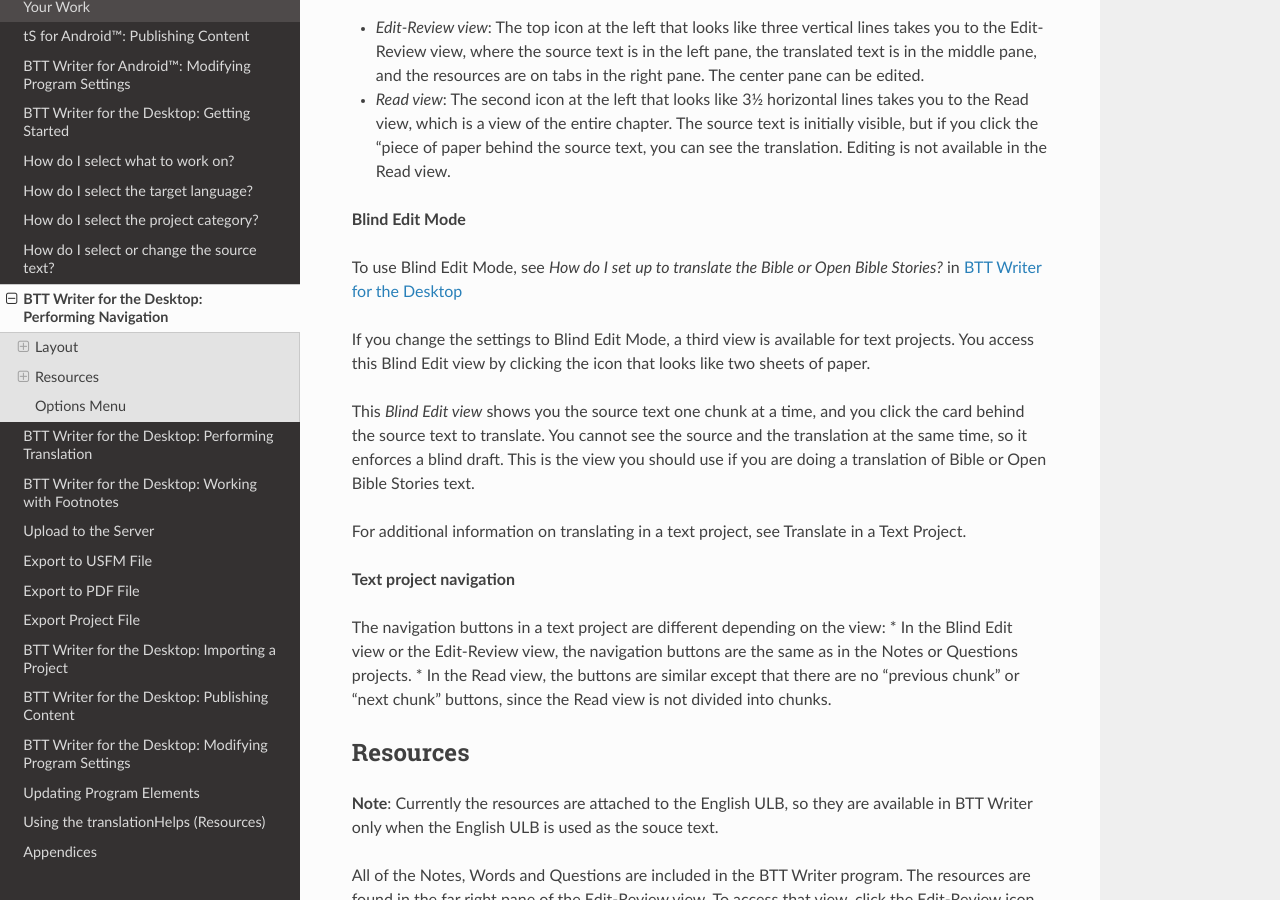
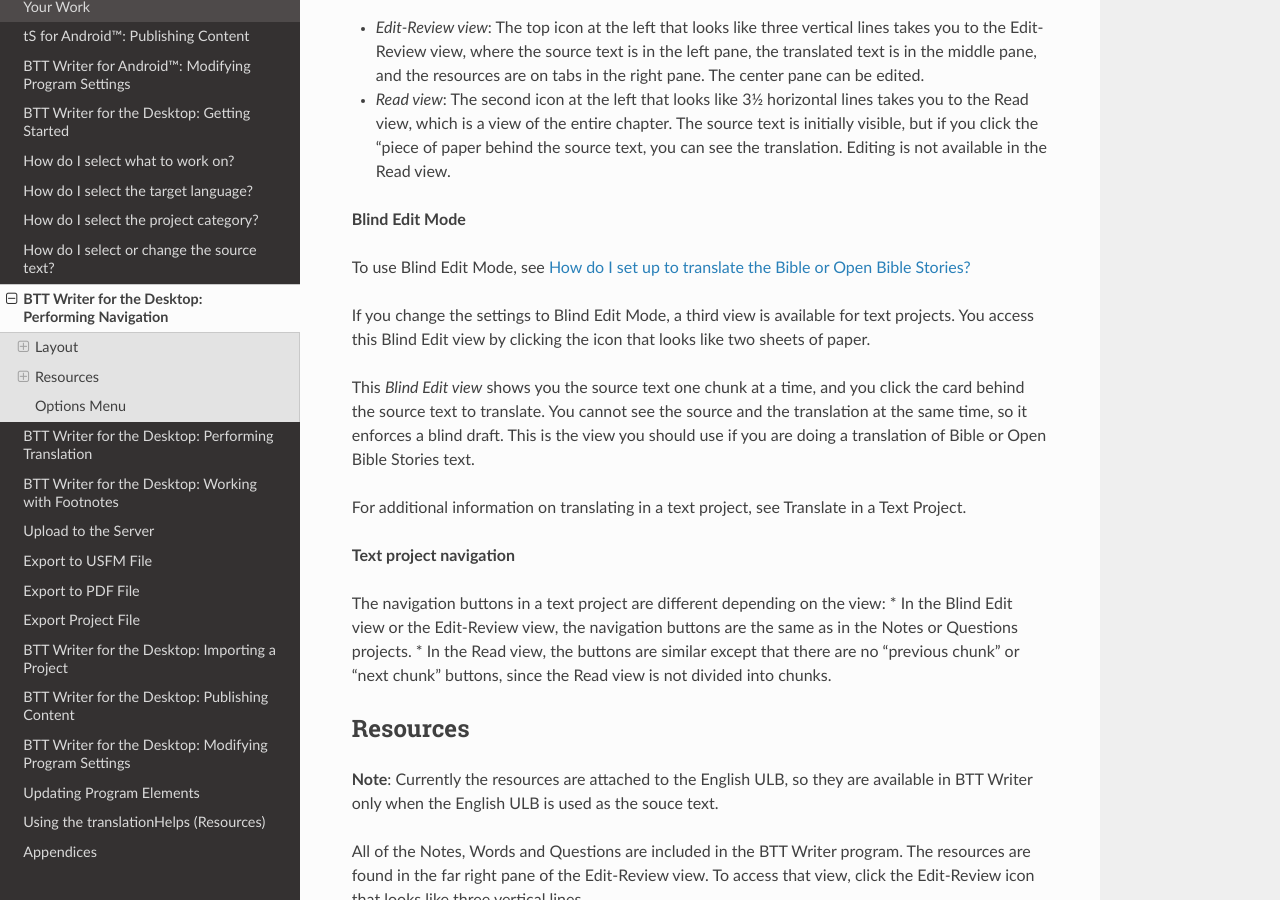
Before and after one commit to mondele/btt-writer-docs, a Sphinx documentation site: the page built from docs/dNavigate.rst, in a window 1280 px wide and 900 px high, scrolled down 3168 px. Built offline with Sphinx 7.4.7 and the Read the Docs theme 2.0.0, drawn with Linux system fonts in a browser that asks for light colours; pages that are not in the unit, such as notebooks, are missing from menus.

Commit message:
Update dNavigate.rst

```diff
--- a/docs/dNavigate.rst
+++ b/docs/dNavigate.rst
@@ -133,7 +133,7 @@
 
 **Blind Edit Mode**
 
-To use Blind Edit Mode, see *How do I set up to translate the Bible or Open Bible Stories?* in `BTT Writer for the Desktop <https://github.com/WycliffeAssociates/btt-writer-docs/blob/master/docs/desktop.rst>`_
+To use Blind Edit Mode, see `How do I set up to translate the Bible or Open Bible Stories? <https://btt-writer.readthedocs.io/en/latest/desktop.html#how-do-i-set-up-to-translate-the-bible-or-open-bible-stories>`_
 
 If you change the settings to Blind Edit Mode, a third view is available for text projects. You access this Blind Edit view by clicking the icon that looks like two sheets of paper.
 
```
